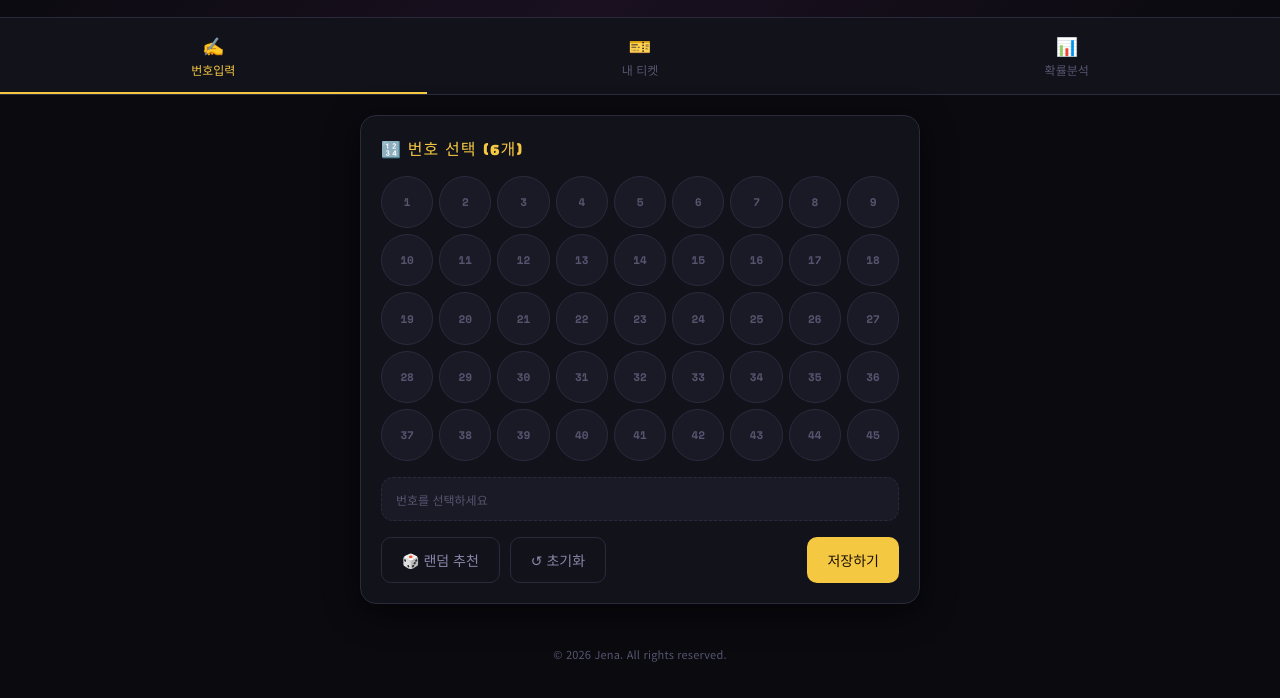
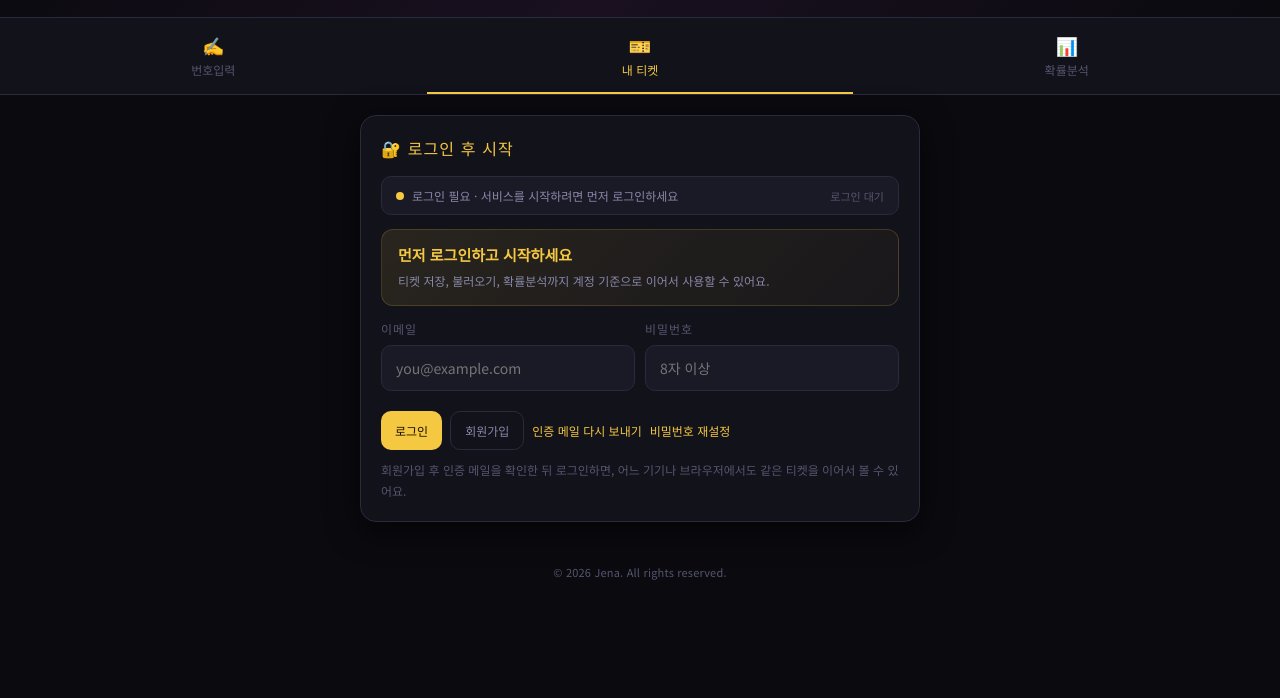
Before and after one commit to majinmaru/luckyjena-app, a website: page index.html in a window 1280 px wide. Shown: the part 94-792 px from the top of the page. Drawn offline with nearby package versions, Linux system fonts and the light colour scheme.

Commit message:
Add files via upload

```diff
--- a/index.html
+++ b/index.html
@@ -198,6 +198,9 @@
   .auth-grid{display:grid;grid-template-columns:1fr 1fr;gap:10px;}
   .auth-actions{display:flex;gap:8px;flex-wrap:wrap;margin-top:10px;}
   .auth-note{font-size:12px;color:var(--text3);line-height:1.7;margin-top:10px;}
+  .auth-hero{margin-bottom:14px;padding:14px 16px;border-radius:12px;background:linear-gradient(135deg,rgba(245,200,66,0.10),rgba(245,200,66,0.03));border:1px solid rgba(245,200,66,0.18);}
+  .auth-hero-title{font-size:15px;font-weight:700;color:var(--gold);margin-bottom:6px;}
+  .auth-hero-text{font-size:12px;color:var(--text2);line-height:1.7;}
   .auth-mini{font-size:11px;color:var(--text3);}
   .auth-link-btn{background:none;border:none;padding:0;color:var(--gold);font-size:12px;cursor:pointer;font-family:'Noto Sans KR',sans-serif;}
   .auth-link-btn:hover{text-decoration:underline;}
@@ -221,13 +224,13 @@
 </div>
 
 <nav class="nav">
-  <button class="nav-btn active" onclick="showPage('page-add',this)"><span class="nav-icon">✍️</span>번호입력</button>
-  <button class="nav-btn" onclick="showPage('page-tickets',this)"><span class="nav-icon">🎫</span>내 티켓</button>
-  <button class="nav-btn" onclick="showPage('page-prob',this)"><span class="nav-icon">📊</span>확률분석</button>
+  <button id="nav-add" class="nav-btn" onclick="showPage('page-add',this)"><span class="nav-icon">✍️</span>번호입력</button>
+  <button id="nav-tickets" class="nav-btn active" onclick="showPage('page-tickets',this)"><span class="nav-icon">🎫</span>내 티켓</button>
+  <button id="nav-prob" class="nav-btn" onclick="showPage('page-prob',this)"><span class="nav-icon">📊</span>확률분석</button>
 </nav>
 
 <!-- PAGE 1 -->
-<div id="page-add" class="page active">
+<div id="page-add" class="page">
   <div class="card">
     <div class="card-title">🔢 번호 선택 (6개)</div>
     <div class="ball-grid" id="ball-grid"></div>
@@ -243,10 +246,10 @@
 </div>
 
 <!-- PAGE 2 -->
-<div id="page-tickets" class="page">
+<div id="page-tickets" class="page active">
 
   <div class="card auth-card">
-    <div class="card-title">☁️ 로그인 · 클라우드 저장</div>
+    <div class="card-title">🔐 로그인 후 시작</div>
     <div class="auth-status-row">
       <div class="auth-status-main">
         <span class="auth-dot off" id="auth-dot"></span>
@@ -256,10 +259,14 @@
     </div>
 
     <div id="auth-config-warning" class="config-box auth-hidden">
-      Supabase 연결 전이에요. <code>supabase-config.js</code>에 프로젝트 URL과 anon key를 입력하면 로그인과 클라우드 저장이 켜집니다.
+      Supabase 연결 전이에요. <code>supabase-config.js</code>에 프로젝트 URL과 publishable key를 입력하면 로그인과 클라우드 저장이 켜집니다.
     </div>
 
     <div id="auth-logged-out">
+      <div class="auth-hero">
+        <div class="auth-hero-title">먼저 로그인하고 시작하세요</div>
+        <div class="auth-hero-text">티켓 저장, 불러오기, 확률분석까지 계정 기준으로 이어서 사용할 수 있어요.</div>
+      </div>
       <div class="auth-grid">
         <div class="form-group" style="margin-bottom:10px"><label class="form-label">이메일</label><input type="email" class="form-input" id="auth-email" placeholder="you@example.com"></div>
         <div class="form-group" style="margin-bottom:10px"><label class="form-label">비밀번호</label><input type="password" class="form-input" id="auth-password" placeholder="8자 이상"></div>
@@ -267,9 +274,10 @@
       <div class="auth-actions">
         <button class="btn btn-gold" style="font-size:12px;padding:10px 14px" onclick="signInWithEmail()">로그인</button>
         <button class="btn btn-outline" style="font-size:12px;padding:10px 14px" onclick="signUpWithEmail()">회원가입</button>
+        <button class="auth-link-btn" onclick="resendSignupEmail()">인증 메일 다시 보내기</button>
         <button class="auth-link-btn" onclick="sendPasswordReset()">비밀번호 재설정</button>
       </div>
-      <div class="auth-note">로그인하면 티켓이 계정에 저장되어 다른 기기·브라우저에서도 같은 데이터를 불러올 수 있어요.</div>
+      <div class="auth-note">회원가입 후 인증 메일을 확인한 뒤 로그인하면, 어느 기기나 브라우저에서도 같은 티켓을 이어서 볼 수 있어요.</div>
     </div>
 
     <div id="auth-logged-in" class="auth-hidden">
@@ -283,6 +291,7 @@
     </div>
   </div>
 
+  <div id="tickets-shell">
   <div class="tickets-toolbar">
     <span class="ticket-count-badge" id="ticket-count-badge">총 0개</span>
     <button class="btn btn-danger" style="font-size:12px;padding:8px 12px" onclick="askDeleteAll()">전체 삭제</button>
@@ -298,6 +307,7 @@
   </div>
   <div id="tickets-list"></div>
   <div id="pagination" class="pagination"></div>
+  </div>
 </div>
 
 <!-- PAGE 3 -->
@@ -495,6 +505,45 @@ async function initSupabaseAuth() {
   updateAuthUI();
 }
 
+function getAuthRedirectUrl() {
+  return location.origin + location.pathname;
+}
+
+function forceOpenLogin(silent = false) {
+  const ticketsBtn = document.getElementById('nav-tickets');
+  const ticketsPage = document.getElementById('page-tickets');
+  document.querySelectorAll('.page').forEach(p => p.classList.remove('active'));
+  document.querySelectorAll('.nav-btn').forEach(b => b.classList.remove('active'));
+  ticketsPage?.classList.add('active');
+  ticketsBtn?.classList.add('active');
+  if (!silent) showToast('먼저 로그인해주세요');
+}
+
+function isAlreadyRegisteredError(message = '') {
+  return /already registered|already been registered|User already registered|already exists/i.test(message || '');
+}
+
+function isEmailConfirmError(message = '') {
+  return /Email not confirmed|email_not_confirmed|confirm your email|인증/i.test(message || '');
+}
+
+async function resendSignupEmail(fromExistingFlow = false) {
+  if (!supabaseClient) { showToast('Supabase 설정이 먼저 필요해요'); return false; }
+  const email = document.getElementById('auth-email').value.trim();
+  if (!email) { showToast('이메일을 먼저 입력해주세요'); return false; }
+  const { error } = await supabaseClient.auth.resend({
+    type: 'signup',
+    email,
+    options: { emailRedirectTo: getAuthRedirectUrl() }
+  });
+  if (error) {
+    showToast(fromExistingFlow ? '인증 메일 재전송에 실패했어요' : error.message);
+    return false;
+  }
+  showToast(fromExistingFlow ? '기존 계정으로 인증 메일을 다시 보냈어요' : '인증 메일을 다시 보냈어요');
+  return true;
+}
+
 function updateAuthUI() {
   const loggedIn = !!authUser;
   const dot = document.getElementById('auth-dot');
@@ -503,16 +552,19 @@ function updateAuthUI() {
   const inBox = document.getElementById('auth-logged-in');
   const outBox = document.getElementById('auth-logged-out');
   const emailEl = document.getElementById('auth-user-email');
+  const ticketsShell = document.getElementById('tickets-shell');
   if (dot) dot.className = `auth-dot ${loggedIn ? 'on' : 'off'}`;
   if (statusText) statusText.textContent = loggedIn
     ? '로그인 상태 · 모든 기기에서 같은 티켓 사용'
-    : '로그아웃 상태 · 이 기기 브라우저에만 저장';
+    : '로그인 필요 · 서비스를 시작하려면 먼저 로그인하세요';
   if (syncText) syncText.textContent = !hasSupabaseConfig()
     ? 'Supabase 설정 필요'
-    : (loggedIn ? '클라우드 동기화 켜짐' : '로컬 모드');
+    : (loggedIn ? '클라우드 동기화 켜짐' : '로그인 대기');
   if (inBox) inBox.classList.toggle('auth-hidden', !loggedIn);
   if (outBox) outBox.classList.toggle('auth-hidden', loggedIn);
+  if (ticketsShell) ticketsShell.style.display = loggedIn ? '' : 'none';
   if (emailEl) emailEl.textContent = authUser?.email || '-';
+  if (!loggedIn) forceOpenLogin(true);
 }
 
 async function signUpWithEmail() {
@@ -521,13 +573,26 @@ async function signUpWithEmail() {
   const password = document.getElementById('auth-password').value;
   if (!email || !password) { showToast('이메일과 비밀번호를 입력해주세요'); return; }
   if (password.length < 8) { showToast('비밀번호는 8자 이상이어야 해요'); return; }
-  const { error } = await supabaseClient.auth.signUp({
+  const redirectTo = getAuthRedirectUrl();
+  const { data, error } = await supabaseClient.auth.signUp({
     email,
     password,
-    options: { emailRedirectTo: location.origin + location.pathname }
+    options: { emailRedirectTo: redirectTo }
   });
-  if (error) { showToast(error.message); return; }
-  showToast('가입 메일을 보냈어요. 메일 인증 후 로그인해주세요');
+  if (error) {
+    if (isAlreadyRegisteredError(error.message)) {
+      await resendSignupEmail(true);
+      return;
+    }
+    showToast(error.message);
+    return;
+  }
+  const identities = data?.user?.identities || [];
+  if (!data?.session && identities.length === 0) {
+    await resendSignupEmail(true);
+    return;
+  }
+  showToast('가입 메일을 보냈어요. 인증 후 로그인해주세요');
 }
 
 async function signInWithEmail() {
@@ -536,7 +601,14 @@ async function signInWithEmail() {
   const password = document.getElementById('auth-password').value;
   if (!email || !password) { showToast('이메일과 비밀번호를 입력해주세요'); return; }
   const { error } = await supabaseClient.auth.signInWithPassword({ email, password });
-  if (error) { showToast(error.message); return; }
+  if (error) {
+    if (isEmailConfirmError(error.message)) {
+      await resendSignupEmail(true);
+      return;
+    }
+    showToast(error.message);
+    return;
+  }
   showToast('로그인됐어요');
 }
 
@@ -553,7 +625,7 @@ async function sendPasswordReset() {
   const email = document.getElementById('auth-email').value.trim();
   if (!email) { showToast('비밀번호 재설정용 이메일을 입력해주세요'); return; }
   const { error } = await supabaseClient.auth.resetPasswordForEmail(email, {
-    redirectTo: location.origin + location.pathname
+    redirectTo: getAuthRedirectUrl()
   });
   if (error) { showToast(error.message); return; }
   showToast('비밀번호 재설정 메일을 보냈어요');
@@ -846,14 +918,14 @@ function updateLoadProgress(text) {
 // ─────────────────────────────────────────
 //  INIT
 // ─────────────────────────────────────────
-function init() {
+async function init() {
   buildBallGrid();
   const today = new Date().toISOString().split('T')[0];
   ['save-date', 'win-date', 'buy-date'].forEach(id =>
     document.getElementById(id).value = today
   );
   updateAuthUI();
-  initSupabaseAuth();
+  await initSupabaseAuth();
   renderTickets();
   loadStatsFromCache();
   if (!(statsCache.freq && statsCache.totalDraws > 0)) {
@@ -1606,6 +1678,10 @@ function miniball(n, size) {
 }
 
 function showPage(id, btn) {
+  if (!authUser && id !== 'page-tickets') {
+    forceOpenLogin();
+    return;
+  }
   const prevActive = document.querySelector('.page.active');
   const prevId = prevActive ? prevActive.id : '';
   if (prevId === 'page-prob' && id !== 'page-prob') resetProbAnalysis();
--- a/supabase-config.example.js
+++ b/supabase-config.example.js
@@ -1,4 +1,4 @@
 window.SUPABASE_CONFIG = {
   url: 'https://your-project-ref.supabase.co',
-  anonKey: 'your-public-anon-key',
+  anonKey: 'your-supabase-publishable-key',
 };
--- a/supabase-config.js
+++ b/supabase-config.js
@@ -1,4 +1,4 @@
 window.SUPABASE_CONFIG = {
-  url: 'https://dlybhuneuwukkvyfrmmh.supabase.co',
-  anonKey: 'sb_publishable_DuLGF5xzQ-cYUP-L4kg41A_qW_dbncR',
+  url: 'YOUR_SUPABASE_URL',
+  anonKey: 'YOUR_SUPABASE_PUBLISHABLE_KEY',
 };
```
